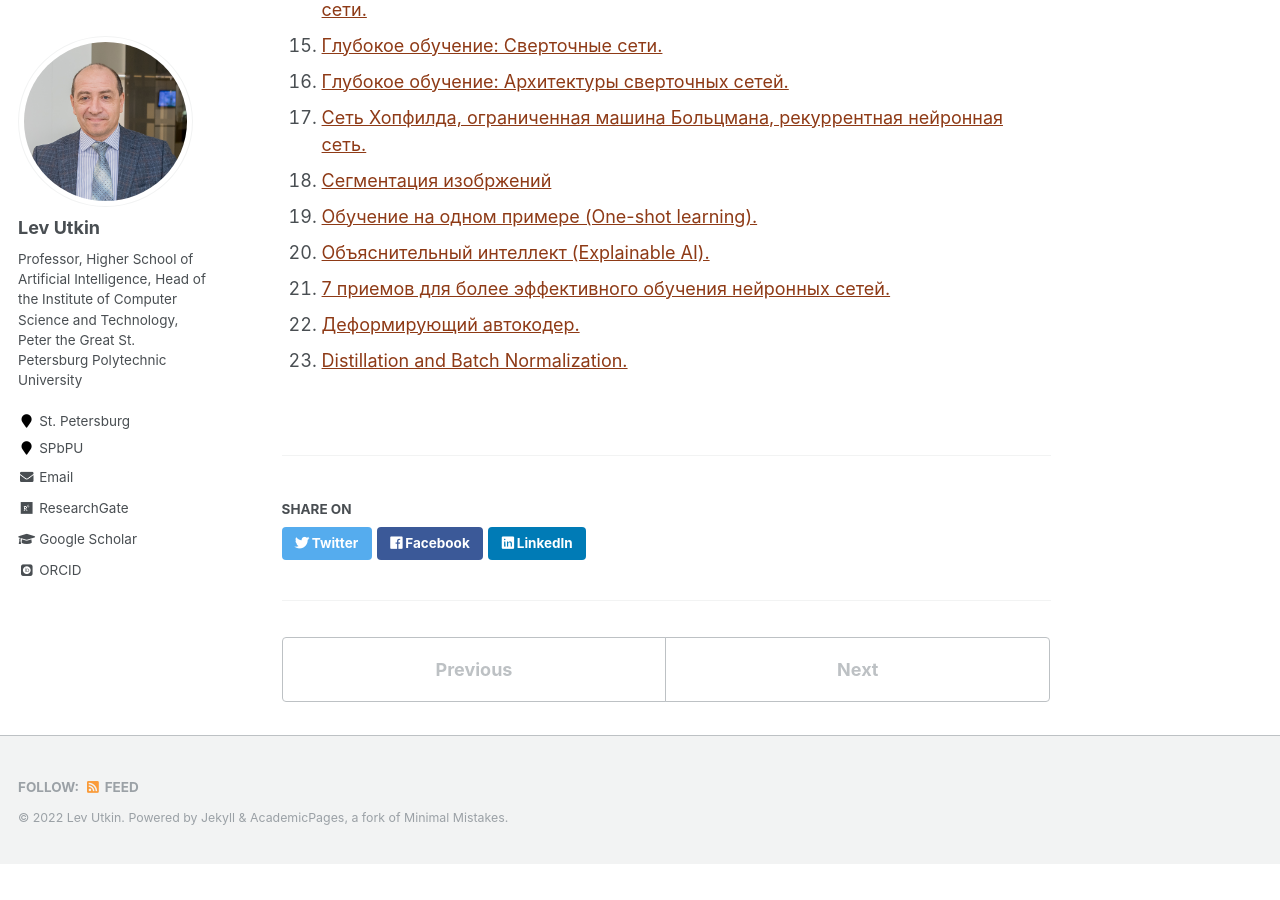
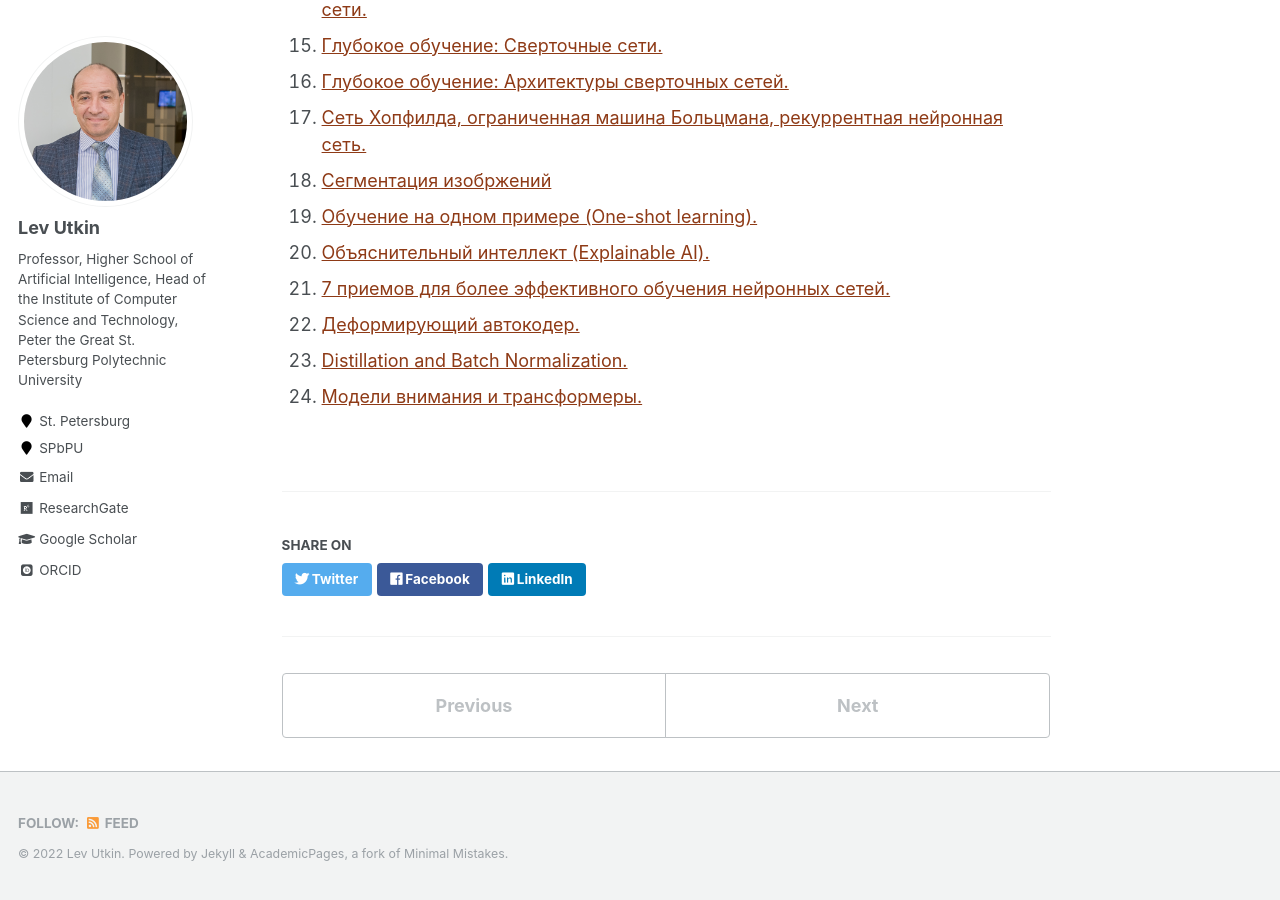
Before and after one commit to levutkin/levutkin.github.io, a Jekyll site: the page built from _teaching/machine-learning.md, in a window 1280 px wide and 900 px high, scrolled down 732 px. Built offline with Jekyll 4.4.1, drawn with Linux system fonts in a browser that asks for light colours; some web fonts are replaced; before the commit the page ends 1596 px from its top, so only the background shows below that.

Commit message:
Update machine-learning.md

```diff
--- a/_teaching/machine-learning.md
+++ b/_teaching/machine-learning.md
@@ -31,3 +31,4 @@ location: ""
  20. [7 приемов для более эффективного обучения нейронных сетей.](/files/Machine_Learning_7_tricks_to_learn.pdf)
  21. [Деформирующий автокодер.](/files/Deforming_autoencoder.pdf)
  22. [Distillation and Batch Normalization.](/files/Machine_Learning_Distil_BN.pdf)
+ 23. [Модели внимания и трансформеры.](/files/Machine_Learning_Attention.pdf)
```
